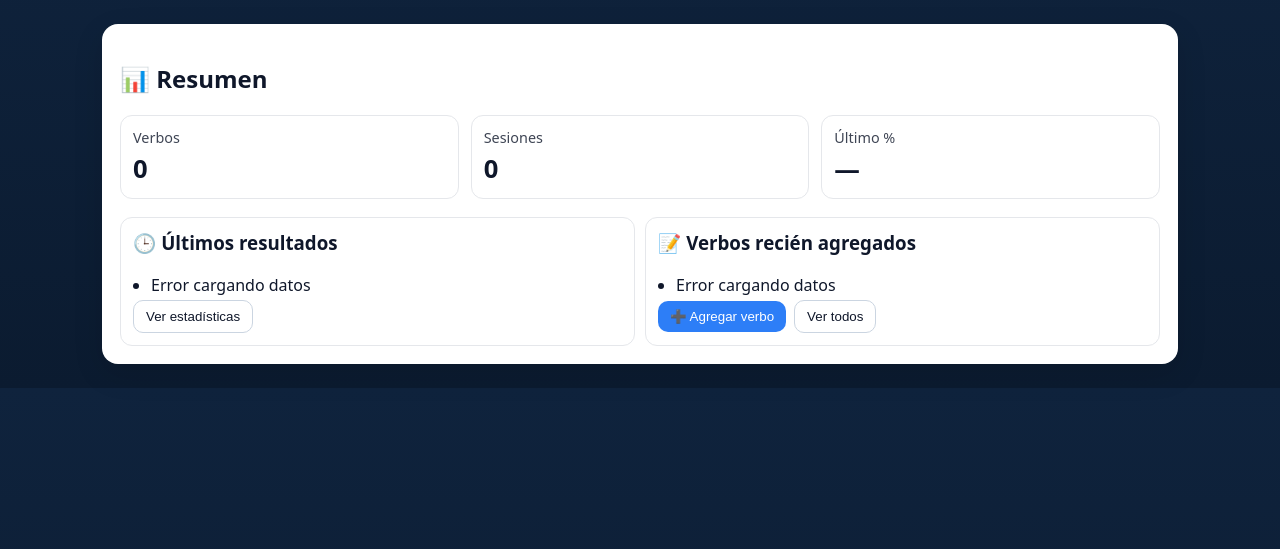
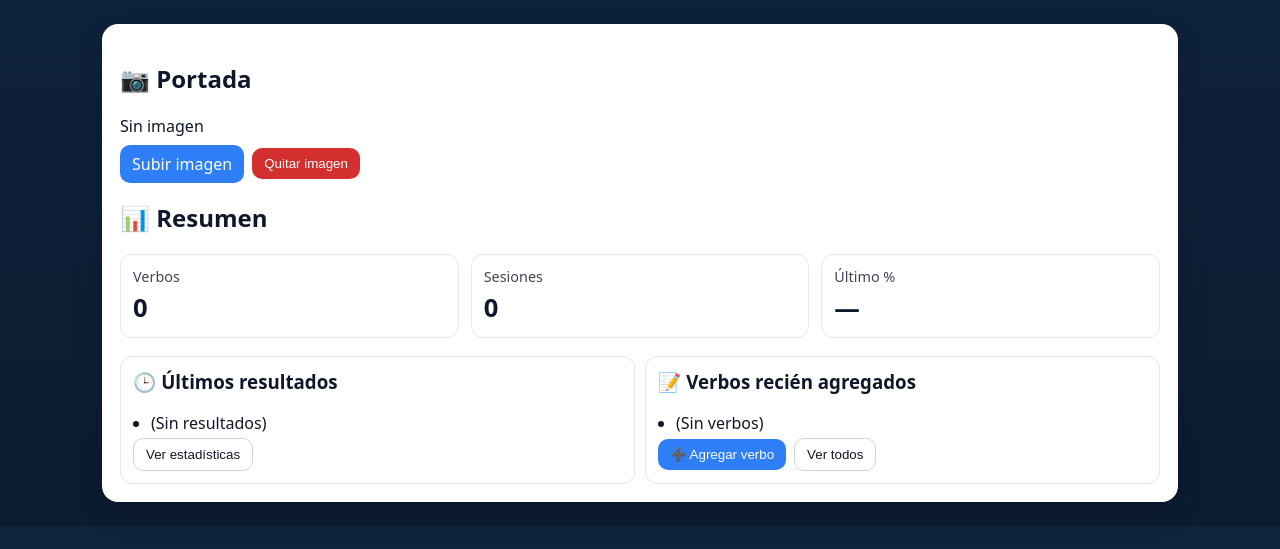
Before and after one commit to Predator0520/verbos-flask-app, a Flask app: page / in a window 1280 px wide. Shown: the part 100-649 px from the top of the page. Run offline with Flask 3, Linux system fonts and the light colour scheme; data that the repository does not hold is empty.

Commit message:
Update index.html

```diff
--- a/templates/index.html
+++ b/templates/index.html
@@ -31,7 +31,22 @@
   <main>
     <!-- Dashboard Home -->
     <section id="menu" class="panel">
-      <h2>📊 Resumen</h2>
+      <h2>📷 Portada</h2>
+      <div class="portada-wrap">
+        <div class="portada-box">
+          <img id="portadaImg" class="hidden" alt="Portada">
+          <div id="portadaEmpty" class="portada-empty">Sin imagen</div>
+        </div>
+        <div class="row" style="margin-top:8px">
+          <label class="btn" style="cursor:pointer">
+            Subir imagen
+            <input type="file" id="inputPortada" accept="image/png,image/jpeg,image/webp" style="display:none" onchange="_uploadPortada(this.files[0])">
+          </label>
+          <button id="btnQuitarPortada" class="btn-cancel" onclick="_deletePortada()" disabled>Quitar imagen</button>
+        </div>
+      </div>
+
+      <h2 style="margin-top:18px">📊 Resumen</h2>
 
       <div class="kpis">
         <div class="kpi">
@@ -172,7 +187,7 @@
           <p>🔥 Racha máxima: <span id="rStreak"></span></p>
           <p>⏱ Tiempo: <span id="rTiempo"></span></p>
           <div class="row">
-            <button class="btn" onclick="document.getElementById('filtroUsuario').value=practica.usuario; ui.mostrar('stats'); ui.cargarUsuarios(); ui.cargarEstadisticas();">📈 Estadísticas</button>
+            <button class="btn" onclick="document.getElementById('filtroUsuario').value=practica.usuario; ui.mostrar('stats'); ui.cargarUsuarios(); ui.cargarEstadisticas();">📈 Ver estadísticas</button>
             <button class="btn" onclick="ui.mostrar('lista'); datos.listarVerbos();">📋 Ver verbos</button>
             <button class="btn" onclick="datos.abrirModalAgregar()">➕ Agregar verbo</button>
             <button class="btn-cta" onclick="ui.mostrar('menu')">🏠 Menú principal</button>
```
